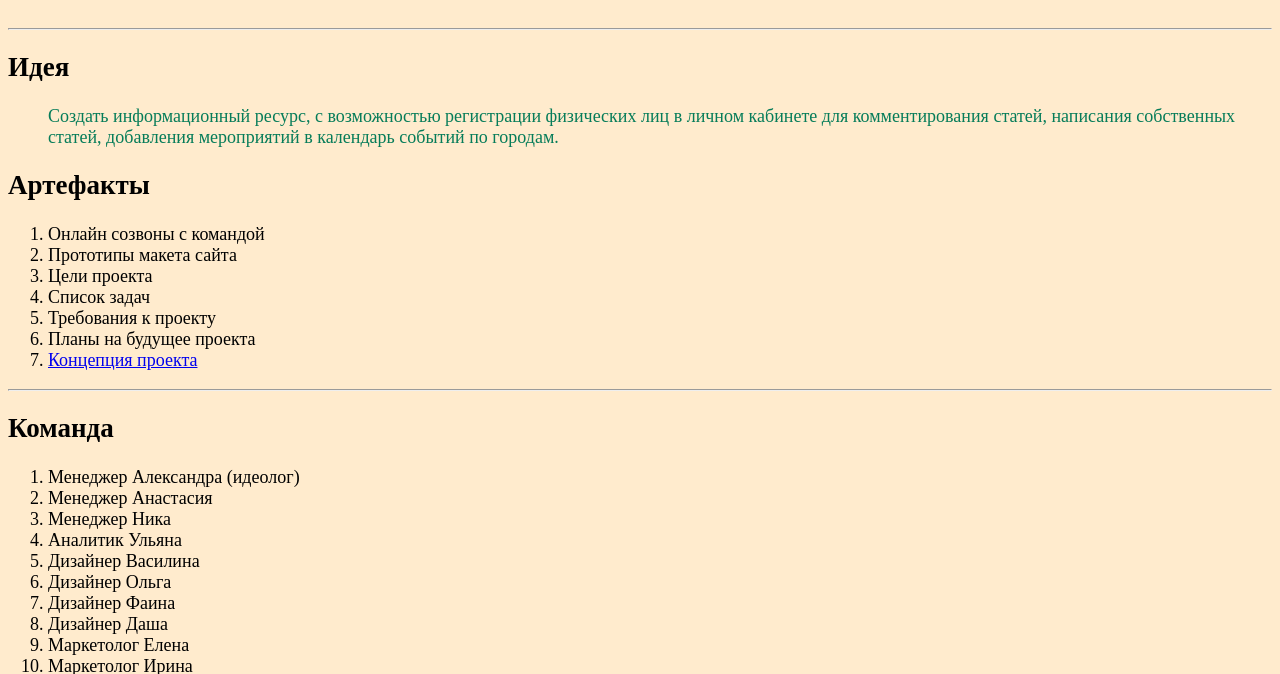
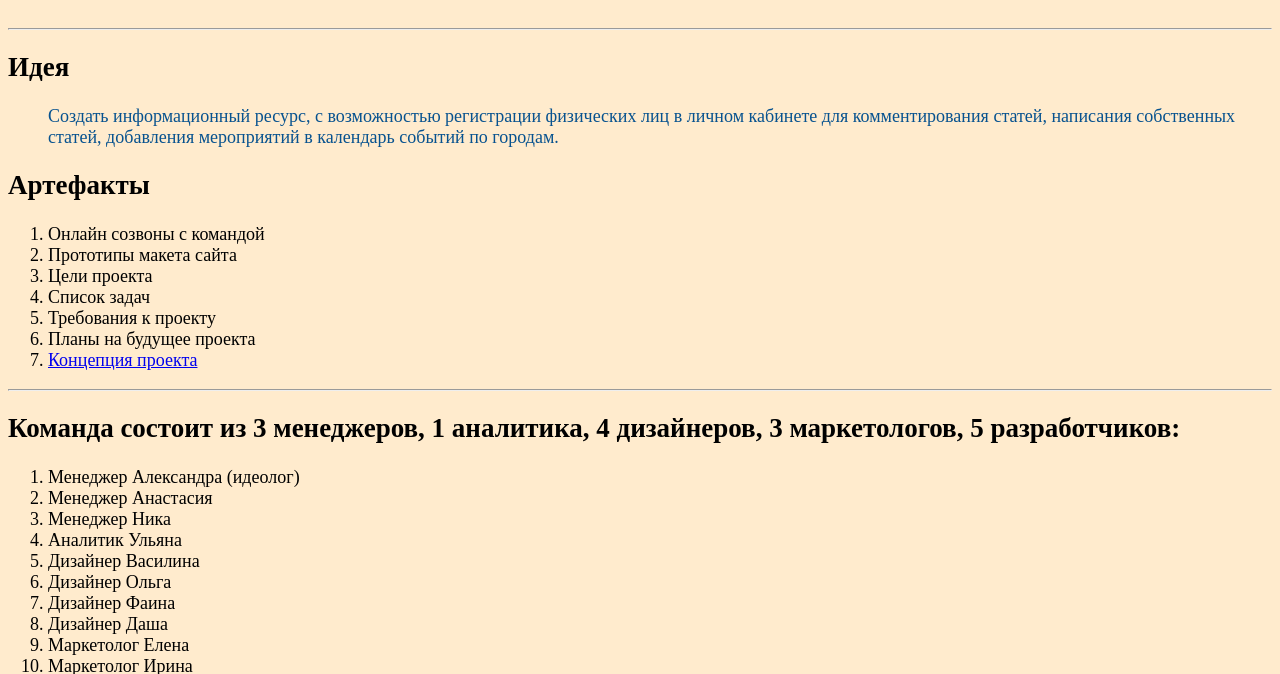
Before and after one commit to UliKost/test1Tsprint, a plain HTML site: page index/index.html in a window 1280 px wide. Shown: the part 82-756 px from the top of the page. Drawn offline with Linux system fonts and the light colour scheme.

Commit message:
change text command

```diff
--- a/index/index.html
+++ b/index/index.html
@@ -19,7 +19,7 @@
             font-size: 38px;
         }
         p {
-            color: rgb(6, 124, 89);
+            color: rgb(7, 82, 143);
         }
     </style>
 </head>
@@ -48,7 +48,7 @@
     </section>
     <hr>
     <section>
-        <h2>Команда</h2>
+        <h2>Команда состоит из 3 менеджеров, 1 аналитика, 4 дизайнеров, 3 маркетологов, 5 разработчиков:</h2>
         <ol>
             <li>Менеджер Александра (идеолог)</li>
             <li>Менеджер Анастасия</li>
```
